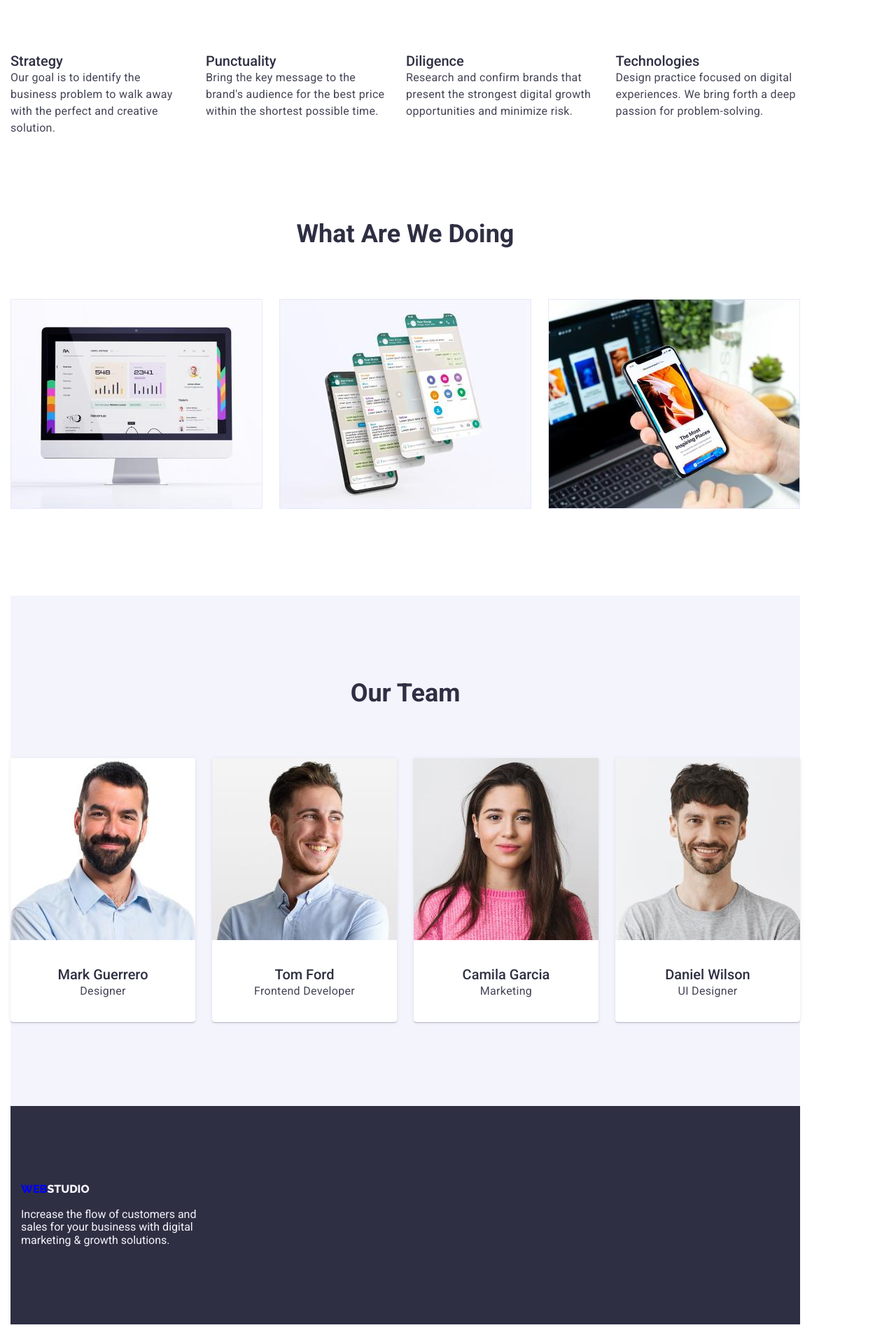
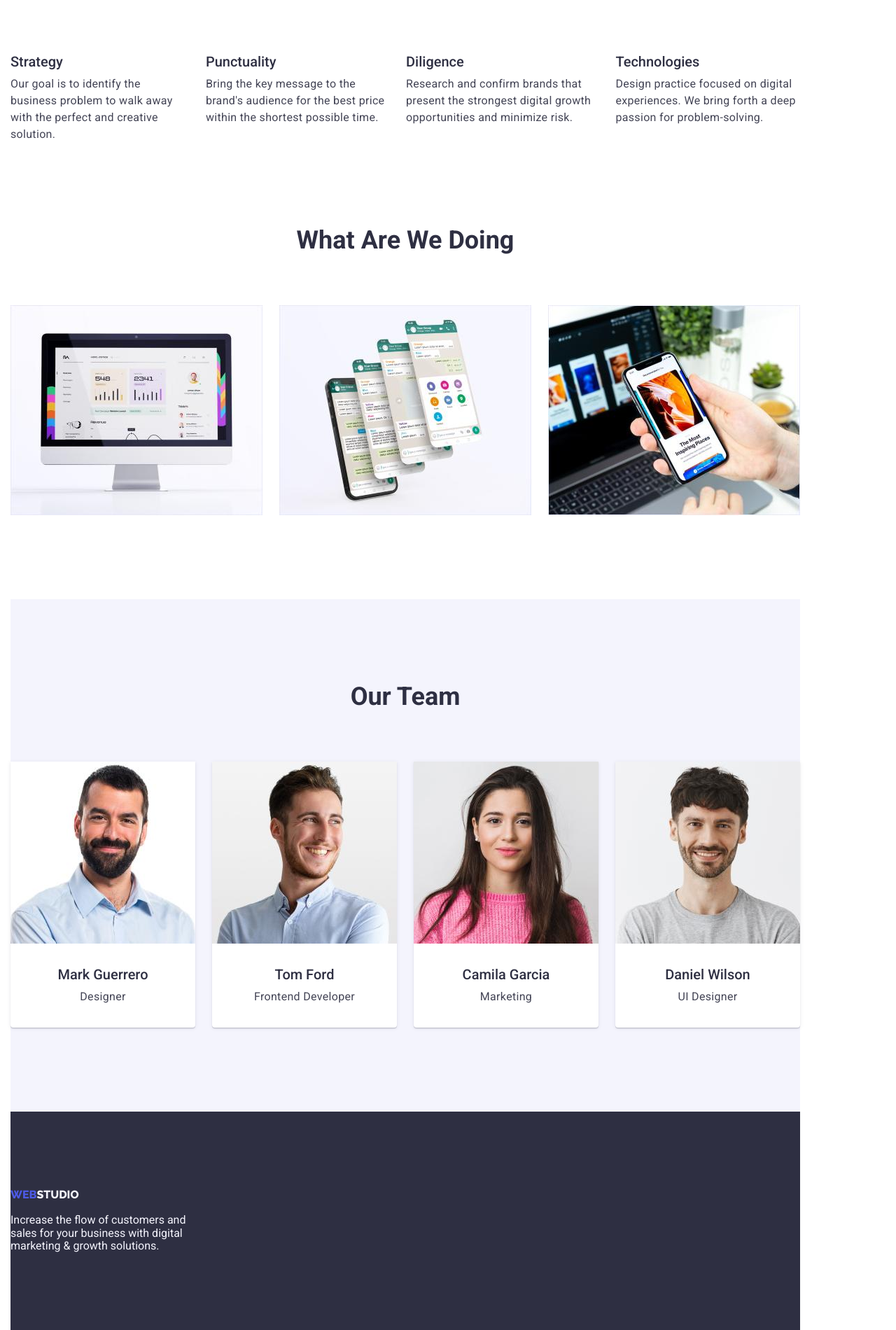
Before and after one commit to MacTur/goit-markup-hw-03, a plain HTML site: page index.html in a window 1280 px wide. Shown: the part 717-2617 px from the top of the page at 70% size. Drawn offline with nearby package versions, Linux system fonts and the light colour scheme.

Commit message:
Update styles.css

```diff
--- a/css/styles.css
+++ b/css/styles.css
@@ -29,6 +29,10 @@ p {
   border: 0;
 }
 
+img {
+  display: block;
+}
+
 .container {
   max-width: 1158px;
   padding-left: 15px;
@@ -45,8 +49,12 @@ p {
   display: flex;
   flex-wrap: wrap;
   height: 72px;
+
+  background: var(--brand-color5);
+}
+
+header {
   border-bottom: 1px solid var(--brand-color4);
-  background: var(--brand-color5);
 }
 
 .company-logo {
@@ -56,6 +64,7 @@ p {
   text-decoration: none;
   font-family: "raleway";
   margin-right: 76px;
+  color: var(--brand-color2);
 }
 
 .logo-part-darkbg {
@@ -201,6 +210,7 @@ p {
 
 .team {
   display: flex;
+  flex-wrap: wrap;
   justify-content: space-between;
   text-align: center;
 }
@@ -217,6 +227,10 @@ p {
   box-shadow: 0px 2px 1px 0px rgba(46, 47, 66, 0.08),
     0px 1px 1px 0px rgba(46, 47, 66, 0.16),
     0px 1px 6px 0px rgba(46, 47, 66, 0.08);
+}
+
+.team-names {
+  padding-bottom: 8px;
 }
 
 .description,
@@ -236,6 +250,10 @@ p {
   justify-content: space-around;
 }
 
+.features p {
+  padding-top: 8px;
+}
+
 .capabilities {
   display: flex;
   flex-wrap: wrap;
@@ -249,6 +267,8 @@ p {
 
 .footer-bg {
   background-color: var(--brand-color1);
+  padding-left: 0;
+  padding-right: 0px;
 }
 
 .footer-description {
```
